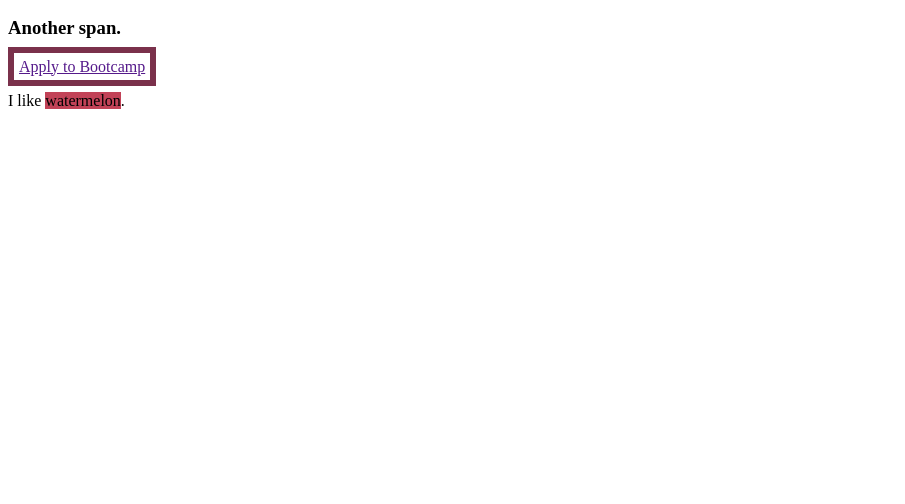
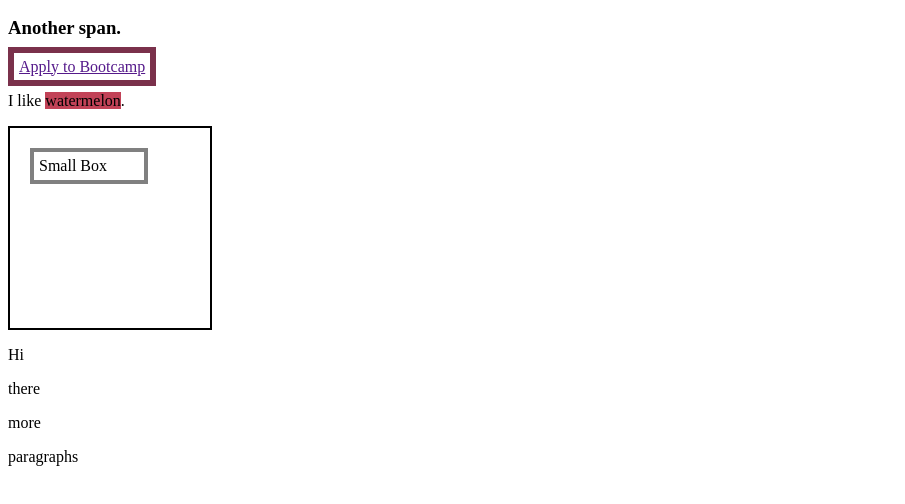
Before and after one commit to dwolverton/html-css-adventures, a plain HTML site: page index.html in a window 1280 px wide. Shown: the part 114-618 px from the top of the page, without its empty margins (0-905 px from the left). Drawn offline with Linux system fonts and the light colour scheme.

Commit message:
position demo

```diff
--- a/index.html
+++ b/index.html
@@ -20,5 +20,12 @@
     <p>
       I like <span class="watermelon">watermelon</span>.
     </p>
+    <div class="wrapper">
+      <div class="inner">Small Box</div>
+    </div>
+    <p>Hi</p>
+    <p>there</p>
+    <p>more</p>
+    <p>paragraphs</p>
   </body>
 </html>
--- a/style.css
+++ b/style.css
@@ -14,13 +14,34 @@ h2 {
 h2 span {
     background-color: #FEBF14;
 }
-a {border-color: #7A314B;
+
+a {
+    border-color: #7A314B;
     border-width: 6px;
-    border-style:solid;
+    border-style: solid;
     padding: 5px;
+    /* shortcut syntax 10 = top & bottom, 0 = left & right */
+    margin: 10px 0px;
+}
 
-}
 /* class selector class="watermelon" */
 .watermelon {
     background-color: rgb(194, 66, 87);
 }
+
+.wrapper {
+    border: 2px solid black;
+    width: 200px;
+    height: 200px;
+    position: relative;
+}
+.inner {
+    background-color: white;
+    border: 4px solid gray;
+    margin: 10px;
+    padding: 5px;
+    width: 100px;
+    position: absolute;
+    top: 10px;
+    left: 10px;
+}
```
